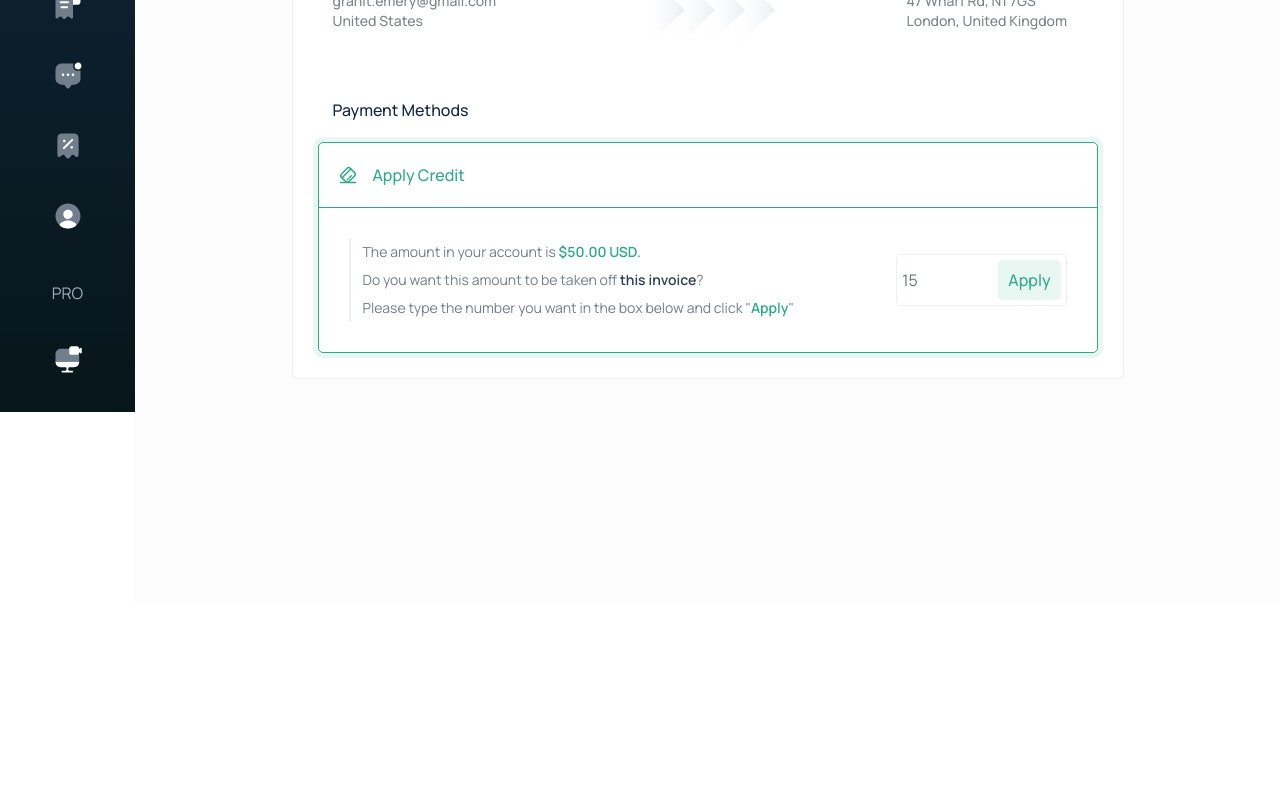
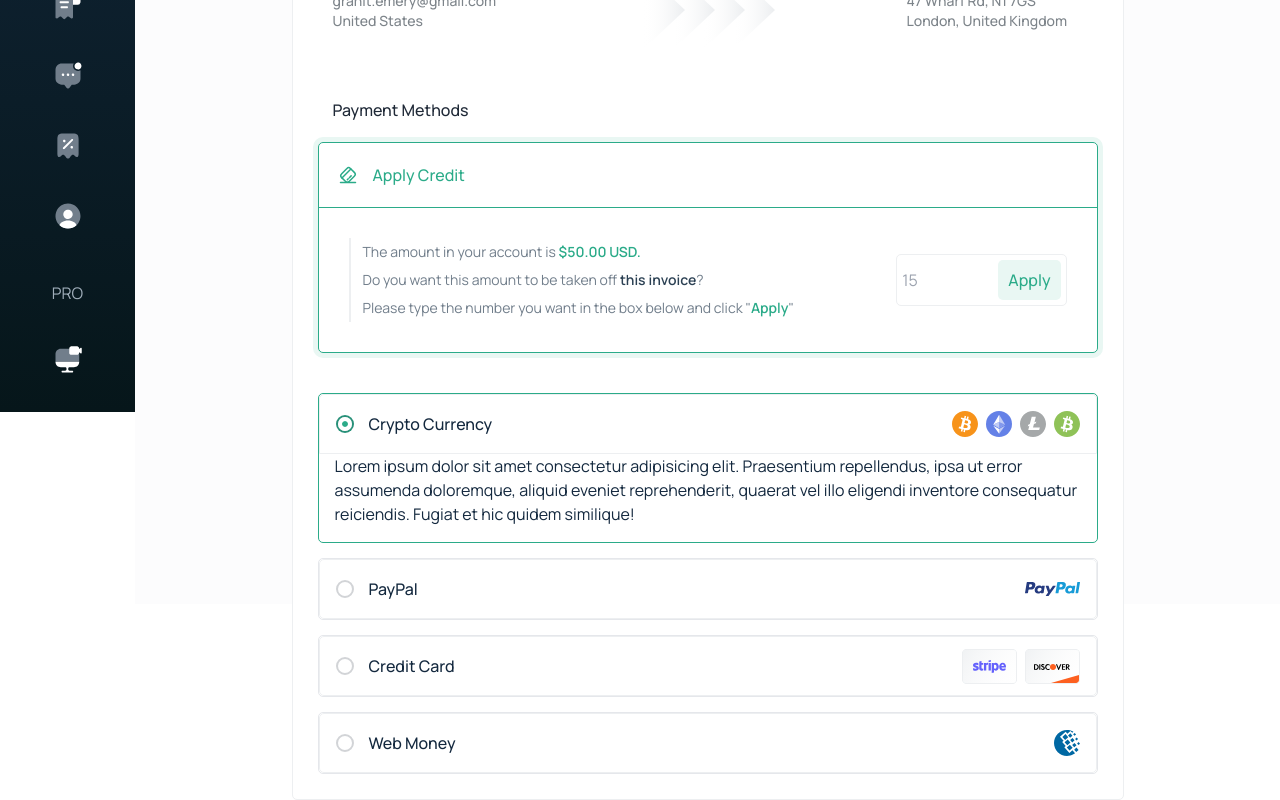
Before and after one commit to Ali-hagha/asamserver-sveltekit-test, a SvelteKit app: page / in a window 1280 px wide. Shown: the part 388-1188 px from the top of the page. Before the commit the page ends 992 px from the top, so only its background shows below. Built offline with nearby package versions, Linux system fonts and the light colour scheme.

Commit message:
create payment method selection accordion

```diff
--- /dev/null
+++ b/src/lib/components/RadioInput.svelte
@@ -0,0 +1,15 @@
+<script lang="ts">
+	import type { PaymentMethod } from '$lib/types/types';
+	export let value: PaymentMethod;
+	export let groupAccordion: PaymentMethod;
+	export let name: string;
+</script>
+
+<input
+	type="radio"
+	{name}
+	class="radio checked:bg-accent_green focus:checked:bg-accent_green checked:hover:bg-accent_green hover:border-accent_green
+    w-[18px] h-[18px] border-2"
+	{value}
+	bind:group={groupAccordion}
+/>
--- a/src/lib/types/types.ts
+++ b/src/lib/types/types.ts
@@ -18,3 +18,5 @@ interface Customer {
 	email: string | null;
 	address: string;
 }
+
+export type PaymentMethod = "CRYPTO" | "PAYPAL" | "CREDIT_CARD" | "WEB_MONEY"
--- a/src/routes/(invoice)/+page.svelte
+++ b/src/routes/(invoice)/+page.svelte
@@ -1,8 +1,22 @@
 <script lang="ts">
+	import { currencyFormatter } from '$lib/util';
+	import type { PaymentMethod } from '$lib/types/types';
+
+	import PaymentAccordionItem from './PaymentAccordionItem.svelte';
 	import InvoiceHeader from './InvoiceHeader.svelte';
+
 	import iconCreditCard from '$lib/icons/card-pos.svg';
-	import { currencyFormatter } from '$lib/util';
+	import iconBitcoin from '$lib/icons/crypto/Bitcoin.svg';
+	import iconEthereum from '$lib/icons/crypto/Ethereum.svg';
+	import iconLitecoin from '$lib/icons/crypto/Lightcoin.svg';
+	import iconBtcCash from '$lib/icons/crypto/BitcoinCash.svg';
+	import iconPaypal from '$lib/icons/payment/paypal.svg';
+	import iconStripe from '$lib/icons/payment/stripe.svg';
+	import iconDiscover from '$lib/icons/payment/discover.svg';
+	import iconWebmoney from '$lib/icons/payment/Webmoney.svg';
+
 	export let data;
+	let checked: PaymentMethod = 'CRYPTO';
 
 	const accountBalance = 50;
 </script>
@@ -10,10 +24,10 @@
 <div class="flex items-center justify-center">
 	<div class="bg-white max-w-[832px] flex-1 border-[1px] border-porcelain rounded-[5px] p-[25px]">
 		<InvoiceHeader />
-		<div class="px-[15px] mb-5">
+		<div class="px-[15px] mb-5" data-theme="light">
 			<p class="font-medium">Payment Methods</p>
 		</div>
-		<div class="border-accent_green border rounded-[5px] ring-[5px] ring-accent_light_green">
+		<div class="border-accent_green border rounded-[5px] ring-[5px] ring-accent_light_green mb-10">
 			<div class="border-accent_green border-b p-5 flex gap-4">
 				<img src={iconCreditCard} alt="credit card" />
 				<p class="font-medium text-accent_green">Apply Credit</p>
@@ -54,5 +68,50 @@
 				</div>
 			</div>
 		</div>
+
+		<PaymentAccordionItem bind:checked value="CRYPTO">
+			<div slot="title" class="flex items-center justify-between flex-1">
+				<p>Crypto Currency</p>
+				<div class="flex gap-2">
+					<img src={iconBitcoin} alt="bitcoin" />
+					<img src={iconEthereum} alt="ethereum" />
+					<img src={iconLitecoin} alt="litecoin" />
+					<img src={iconBtcCash} alt="bitcoin cash" />
+				</div>
+			</div>
+			<div slot="content" class="">
+				Lorem ipsum dolor sit amet consectetur adipisicing elit. Praesentium repellendus, ipsa ut
+				error assumenda doloremque, aliquid eveniet reprehenderit, quaerat vel illo eligendi
+				inventore consequatur reiciendis. Fugiat et hic quidem similique!
+			</div>
+		</PaymentAccordionItem>
+		<PaymentAccordionItem bind:checked value="PAYPAL">
+			<div slot="title" class="flex items-center justify-between flex-1">
+				<p>PayPal</p>
+				<div class="flex gap-2">
+					<img src={iconPaypal} alt="paypal" />
+				</div>
+			</div>
+			<div slot="content" class="w-full bg-accent_light_green"></div>
+		</PaymentAccordionItem>
+		<PaymentAccordionItem bind:checked value="CREDIT_CARD">
+			<div slot="title" class="flex items-center justify-between flex-1">
+				<p>Credit Card</p>
+				<div class="flex gap-2">
+					<img src={iconStripe} alt="stripe" />
+					<img src={iconDiscover} alt="discover" />
+				</div>
+			</div>
+			<div slot="content" class="w-full bg-accent_light_green"></div>
+		</PaymentAccordionItem>
+		<PaymentAccordionItem bind:checked value="WEB_MONEY">
+			<div slot="title" class="flex items-center justify-between flex-1">
+				<p>Web Money</p>
+				<div class="flex gap-2">
+					<img src={iconWebmoney} alt="web money" />
+				</div>
+			</div>
+			<div slot="content" class="w-full bg-accent_light_green"></div>
+		</PaymentAccordionItem>
 	</div>
 </div>
--- /dev/null
+++ b/src/routes/(invoice)/PaymentAccordionItem.svelte
@@ -0,0 +1,21 @@
+<script lang="ts">
+	import RadioInput from '$lib/components/RadioInput.svelte';
+	import type { PaymentMethod } from '$lib/types/types';
+	export let checked: PaymentMethod;
+	export let value: PaymentMethod;
+	$: open = checked === value;
+</script>
+
+<div class="collapse rounded-[5px] border mb-[15px] last:mb-0" class:border-accent_green={open}>
+	<input type="radio" name="payment" {value} bind:group={checked} />
+	<div
+		class="collapse-title font-medium flex items-center gap-[15px] border border-porcelain rounded-[5px] px-4 py-0"
+		class:rounded-b-none={open}
+	>
+		<RadioInput {value} bind:groupAccordion={checked} name="payment-title" />
+		<slot name="title" />
+	</div>
+	<div class="collapse-content">
+		<slot name="content" />
+	</div>
+</div>
--- a/tailwind.config.js
+++ b/tailwind.config.js
@@ -1,7 +1,7 @@
 /** @type {import('tailwindcss').Config} */
 export default {
 	daisyui: {
-		themes: []
+		themes: ['light']
 	},
 	content: ['./src/**/*.{html,js,svelte,ts}'],
 	theme: {
@@ -24,5 +24,8 @@ export default {
 			}
 		}
 	},
-	plugins: [require('daisyui'), require('@tailwindcss/forms')]
+	plugins: [
+		require('daisyui')
+		// require('@tailwindcss/forms')
+	]
 };
```
